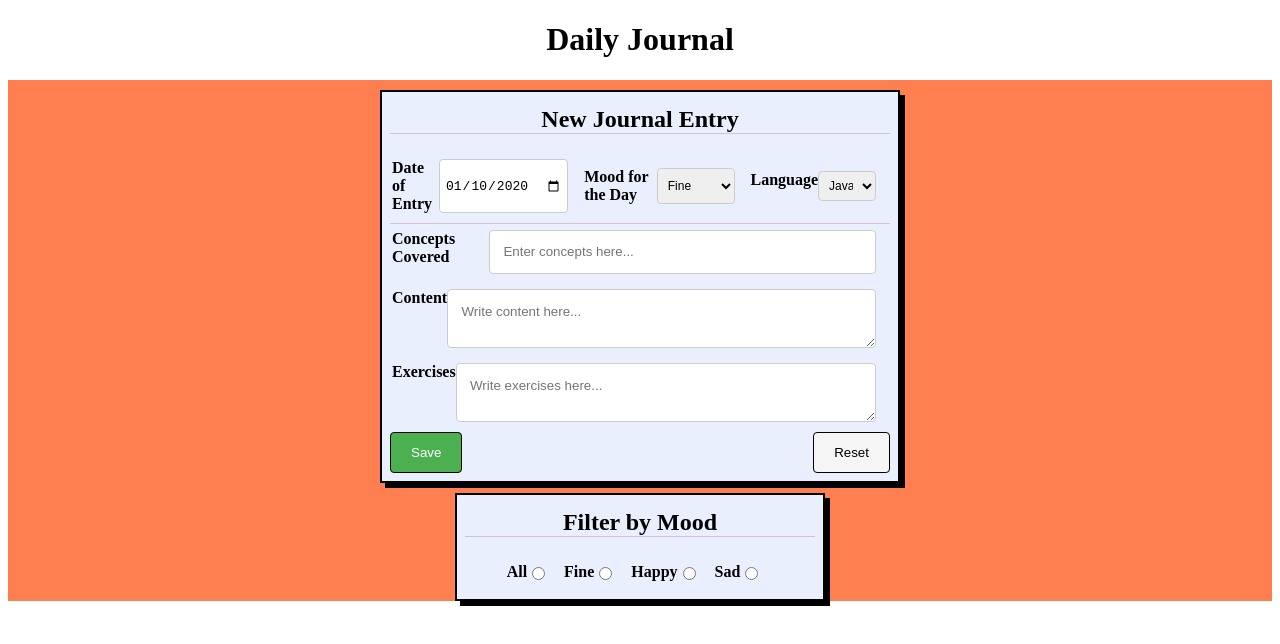
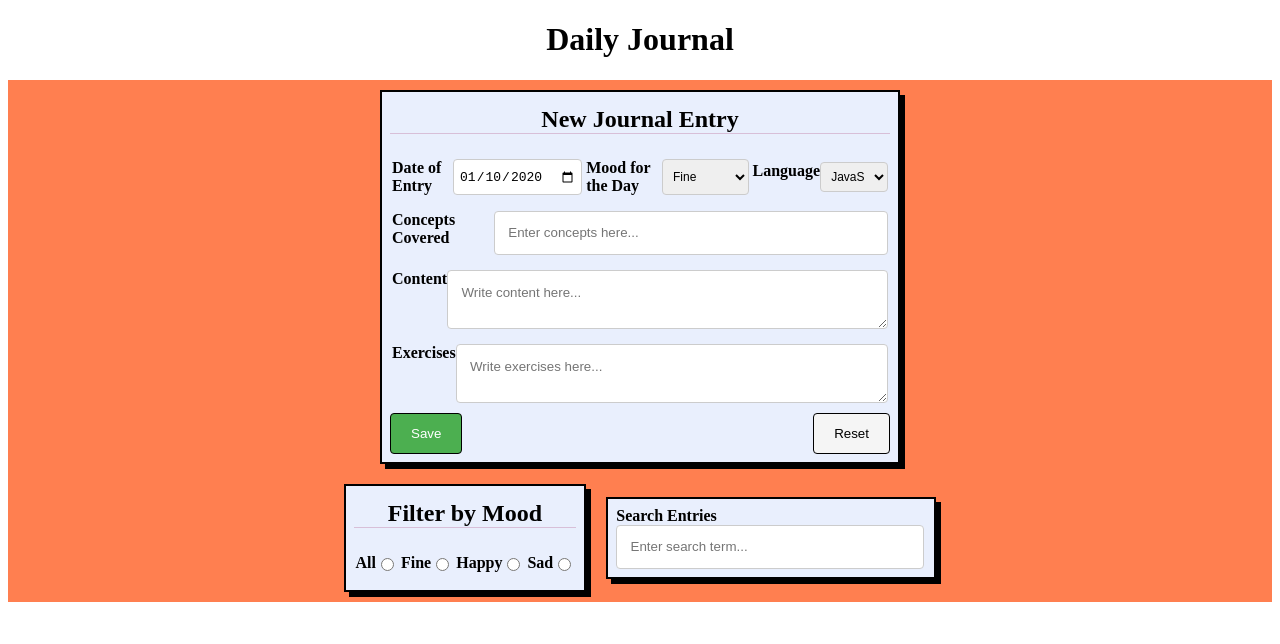
Before and after one commit to divinerankzero/daily-journal, a plain HTML site: page src/index.html in a window 1280 px wide. Drawn offline with Linux system fonts and the light colour scheme; no server answers.

Commit message:
added search bar and modified css to have it float next to the mood filter

```diff
--- a/api/entries.json
+++ b/api/entries.json
@@ -131,7 +131,7 @@
       "id": 8,
       "date": "2020-02-06",
       "language": "JavaScript",
-      "conceptsCovered": "CHANGED",
+      "conceptsCovered": "THIS HAS BEEN CHANGED",
       "content": [
         "TESTING",
         "TEST"
@@ -140,7 +140,7 @@
         "TESt",
         "TEST"
       ],
-      "mood": "Fine"
+      "mood": "happy"
     }
   ]
 }
--- a/src/index.html
+++ b/src/index.html
@@ -24,6 +24,7 @@
     <div class="wrapper">
         <div class="div__form">
         </div>
+        <div class="row-flex">
             <article id="moodfilters__container">
                 <h2 id="moodfilters__header">Filter by Mood</h2>
                 <div id="moodfilters">
@@ -45,6 +46,13 @@
                     </fieldset>
                 </div>
             </article>
+            <article id="search__container">
+                <div>
+                    <label for="search">Search Entries</label>
+                    <input type="text" name="search" id="search" placeholder="Enter search term..."
+                </div>
+            </article>
+        </div>
         <div class="entries__container">
         </div>
     </div>
--- a/src/scripts/entryComponent.js
+++ b/src/scripts/entryComponent.js
@@ -33,7 +33,7 @@ const FACTORY = {
             <input type="hidden" id="entry-id" value="">
             <h2>New Journal Entry</h2>
             <form action="">
-                <div class="row-forms">
+                <div class="row-flex">
                     <fieldset>
                         <label for="journalDate">Date of Entry</label>
                         <input type="date" id="journalDate" name="journalDate" id="journalDate" value="${todayFormatted}">
--- a/src/styles/journal.css
+++ b/src/styles/journal.css
@@ -48,9 +48,6 @@ article {
 }
 
 /*      FILTERS         */
-#moodfilters__container {
-    margin: auto;
-}
 
 #moodfilters {
     display: flex;
@@ -79,14 +76,14 @@ input[type=select], select {
 
 input[type=text], textarea {
     padding: 1em;
-    width: 95%;
+    width: 90%;
 }
 
-.row-forms {
+.row-flex {
     display: flex;
     flex-direction: row;
     align-items: center;
-    border-bottom: 1px solid thistle;
+    justify-content: center;
 }
 
 input[type=select], [type=date], select {
@@ -98,6 +95,7 @@ fieldset {
     border: none;
     justify-content: center;
     padding-inline-start: 0;
+    padding-inline-end: 0;
 }
 
 .entry {
```
Lines whose indentation alone changed are shown as unchanged.
